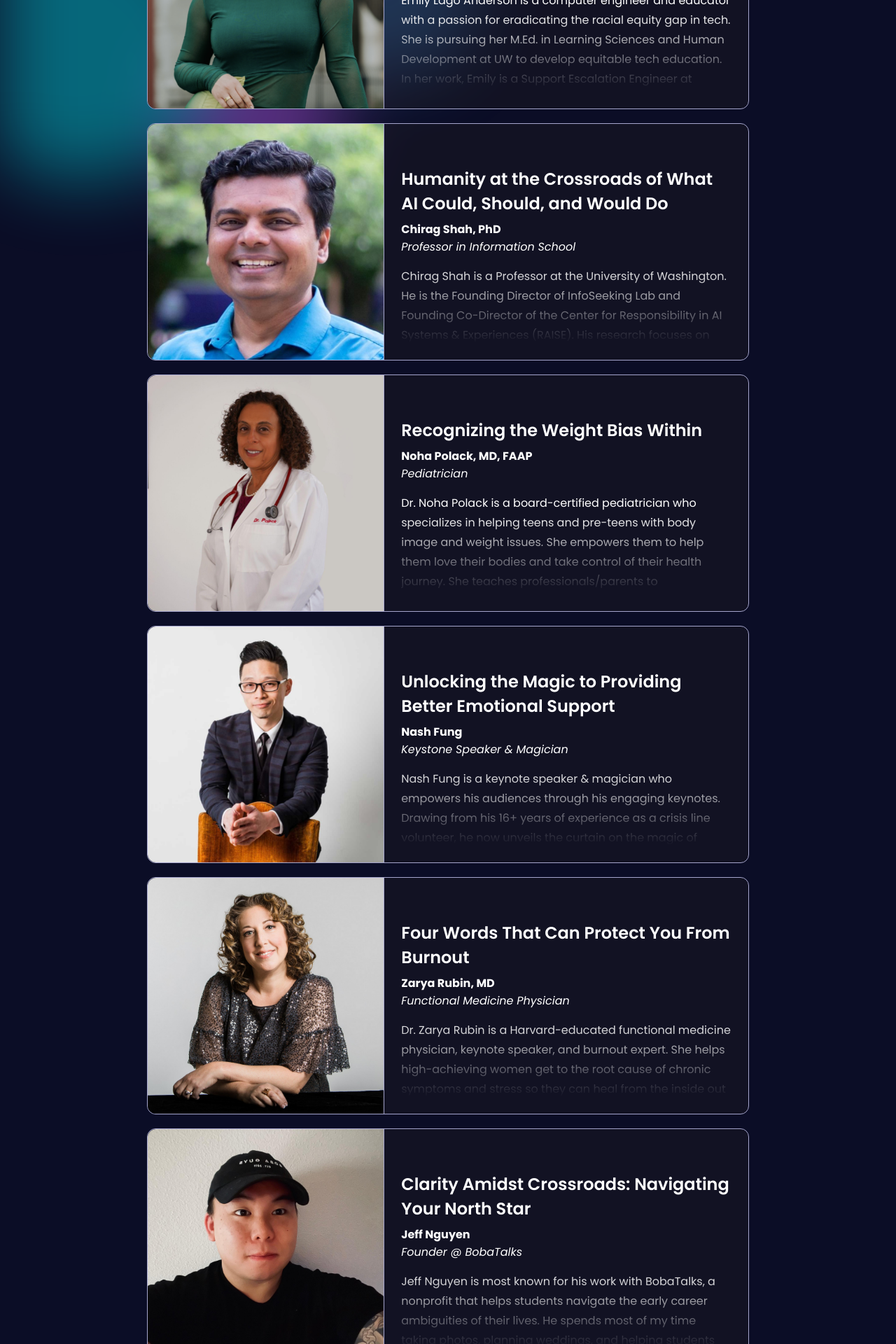
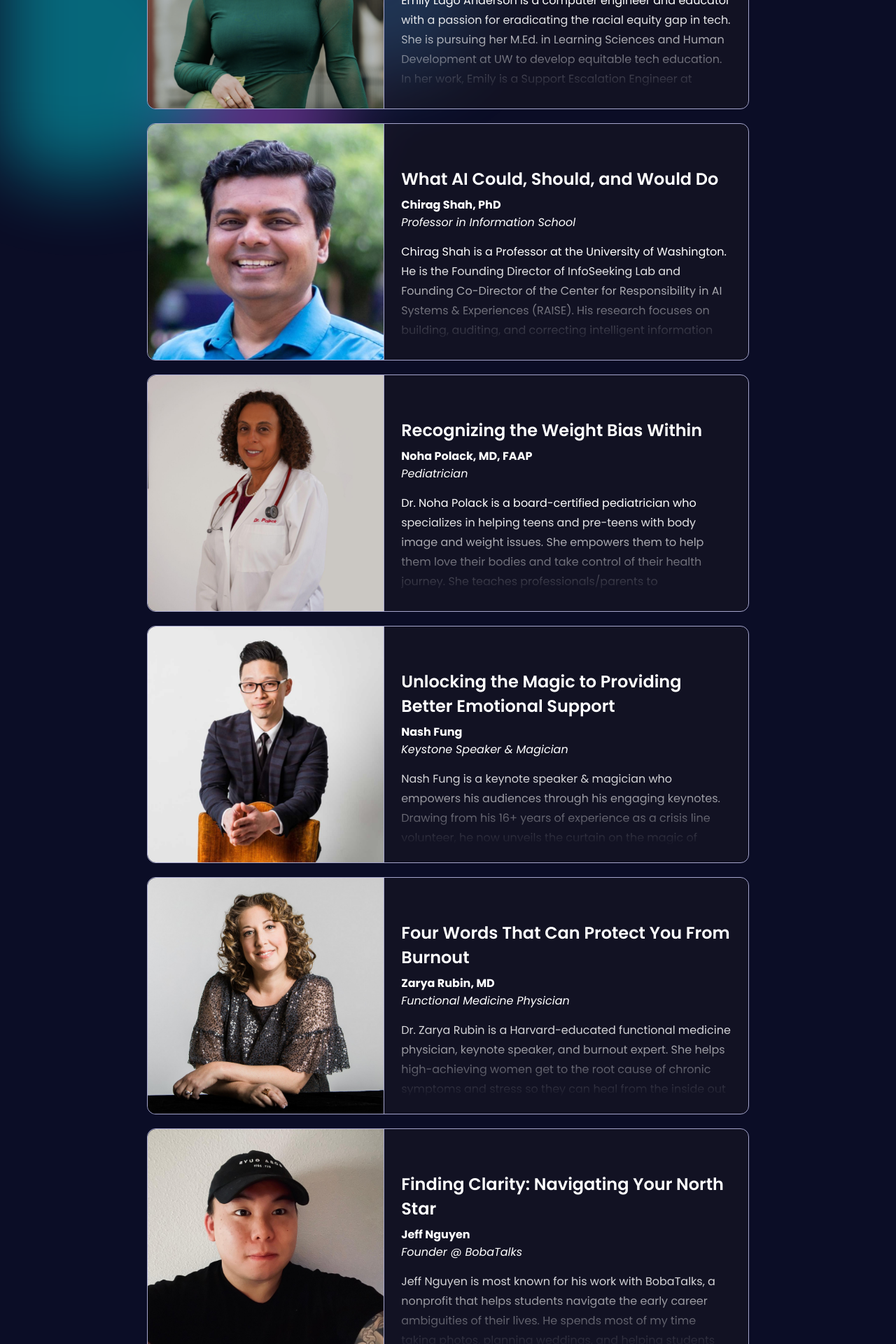
Before and after one commit to tedx-uofw/tedx-website-2024, a React (Create React App) app: page /speakers in a window 1280 px wide. Shown: the part 493-2413 px from the top of the page at 70% size. Built offline with nearby package versions, Linux system fonts and the light colour scheme.

Commit message:
fix speakers titles

```diff
--- a/src/components/speakers/speakerData.jsx
+++ b/src/components/speakers/speakerData.jsx
@@ -24,7 +24,7 @@ const speakerArray = [
         img: chiragShah,
         name: "Chirag Shah, PhD",
         title: "Professor in Information School",
-        talk: "Humanity at the Crossroads of What AI Could, Should, and Would Do",
+        talk: "What AI Could, Should, and Would Do",
         description: <p>
             Chirag Shah is a Professor at the University of Washington. He is the
             Founding Director of InfoSeeking Lab and Founding Co-Director of the
@@ -76,7 +76,7 @@ const speakerArray = [
         img: jeffNguyen,
         name: "Jeff Nguyen",
         title: "Founder @ BobaTalks",
-        talk: "Clarity Amidst Crossroads: Navigating Your North Star",
+        talk: "Finding Clarity: Navigating Your North Star",
         description: <p>
             Jeff Nguyen is most known for his work with BobaTalks, a nonprofit that
             helps students navigate the early career ambiguities of their lives. He
```
